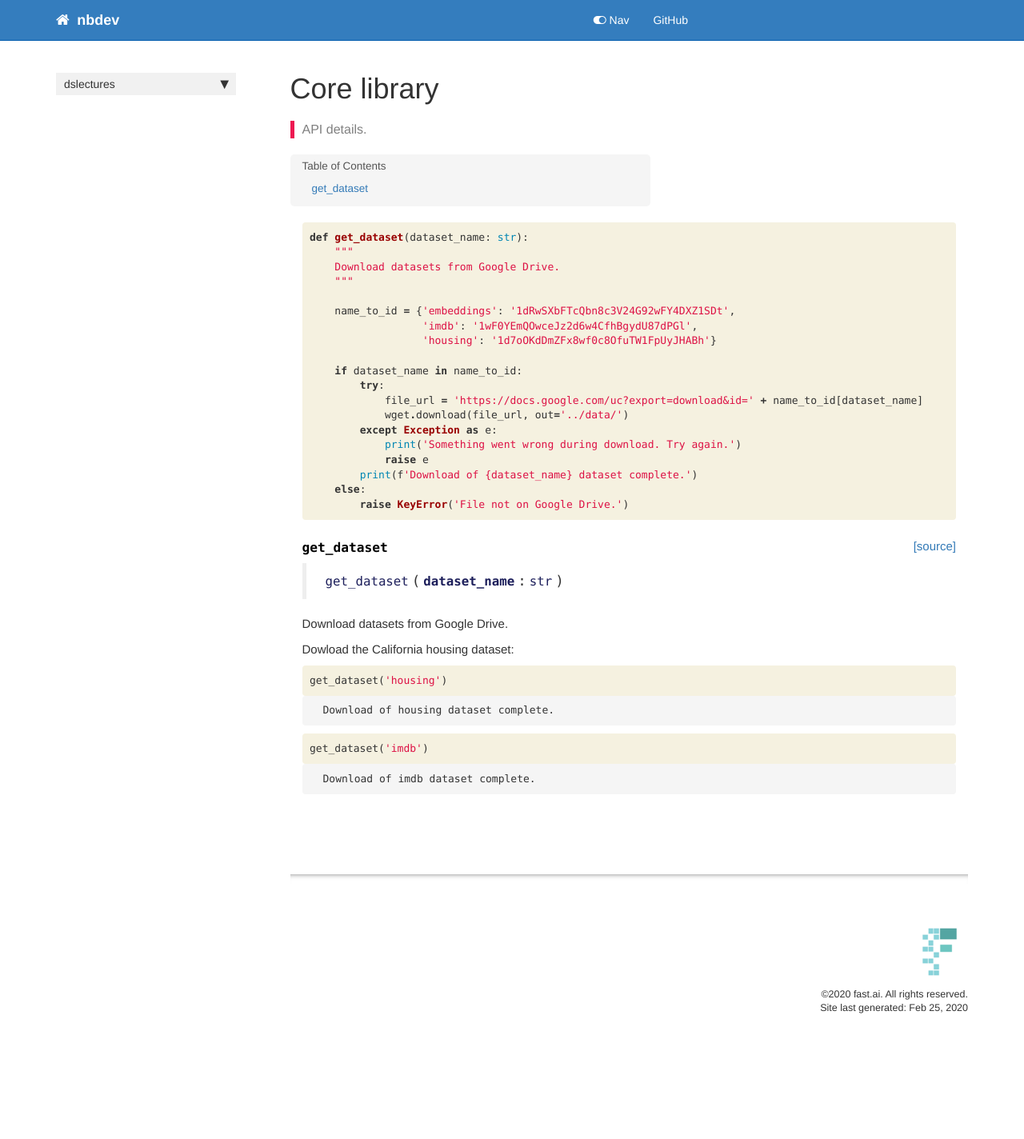
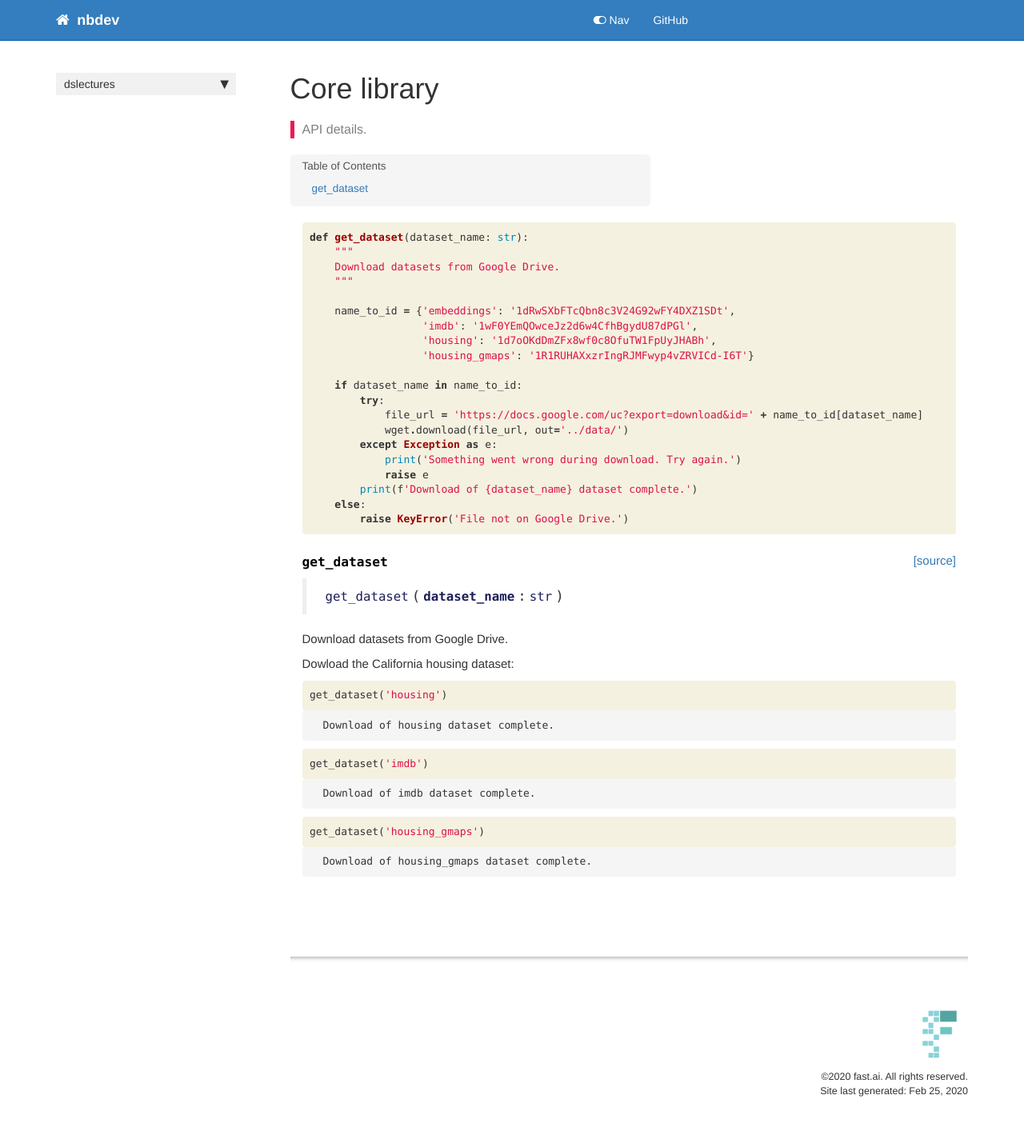
Before and after one commit to lewtun/dslectures, a Jekyll site: the page built from docs/core.html, in a window 1280 px wide. Shown: the whole page at 80% size. Built offline with Jekyll 4.4.1, drawn with Linux system fonts in a browser that asks for light colours; nearby versions of some CDN libraries; comment, search, counter and statistics services are not loaded; before the commit the page ends 1320 px from its top, so only the background shows below that.

Commit message:
feat: add download for gmaps (raw) dataset

```diff
--- a/docs/core.html
+++ b/docs/core.html
@@ -37,7 +37,8 @@
 
     <span class="n">name_to_id</span> <span class="o">=</span> <span class="p">{</span><span class="s1">&#39;embeddings&#39;</span><span class="p">:</span> <span class="s1">&#39;1dRwSXbFTcQbn8c3V24G92wFY4DXZ1SDt&#39;</span><span class="p">,</span>
                   <span class="s1">&#39;imdb&#39;</span><span class="p">:</span> <span class="s1">&#39;1wF0YEmQOwceJz2d6w4CfhBgydU87dPGl&#39;</span><span class="p">,</span>
-                  <span class="s1">&#39;housing&#39;</span><span class="p">:</span> <span class="s1">&#39;1d7oOKdDmZFx8wf0c8OfuTW1FpUyJHABh&#39;</span><span class="p">}</span>
+                  <span class="s1">&#39;housing&#39;</span><span class="p">:</span> <span class="s1">&#39;1d7oOKdDmZFx8wf0c8OfuTW1FpUyJHABh&#39;</span><span class="p">,</span>
+                  <span class="s1">&#39;housing_gmaps&#39;</span><span class="p">:</span> <span class="s1">&#39;1R1RUHAXxzrIngRJMFwyp4vZRVICd-I6T&#39;</span><span class="p">}</span>
 
     <span class="k">if</span> <span class="n">dataset_name</span> <span class="ow">in</span> <span class="n">name_to_id</span><span class="p">:</span>
         <span class="k">try</span><span class="p">:</span>
@@ -138,4 +139,31 @@
 </div>
 
 </div>
+<div class="cell border-box-sizing code_cell rendered">
+<div class="input">
+
+<div class="inner_cell">
+    <div class="input_area">
+<div class=" highlight hl-ipython3"><pre><span></span><span class="n">get_dataset</span><span class="p">(</span><span class="s1">&#39;housing_gmaps&#39;</span><span class="p">)</span>
+</pre></div>
+
+    </div>
 </div>
+</div>
+
+<div class="output_wrapper">
+<div class="output">
+
+<div class="output_area">
+
+<div class="output_subarea output_stream output_stdout output_text">
+<pre>Download of housing_gmaps dataset complete.
+</pre>
+</div>
+</div>
+
+</div>
+</div>
+
+</div>
+</div>
--- a/dslectures/core.py
+++ b/dslectures/core.py
@@ -15,7 +15,8 @@
 
     name_to_id = {'embeddings': '1dRwSXbFTcQbn8c3V24G92wFY4DXZ1SDt',
                   'imdb': '1wF0YEmQOwceJz2d6w4CfhBgydU87dPGl',
-                  'housing': '1d7oOKdDmZFx8wf0c8OfuTW1FpUyJHABh'}
+                  'housing': '1d7oOKdDmZFx8wf0c8OfuTW1FpUyJHABh',
+                  'housing_gmaps': '1R1RUHAXxzrIngRJMFwyp4vZRVICd-I6T'}
 
     if dataset_name in name_to_id:
         try:
```
Also changed, not shown: 1 other file.
